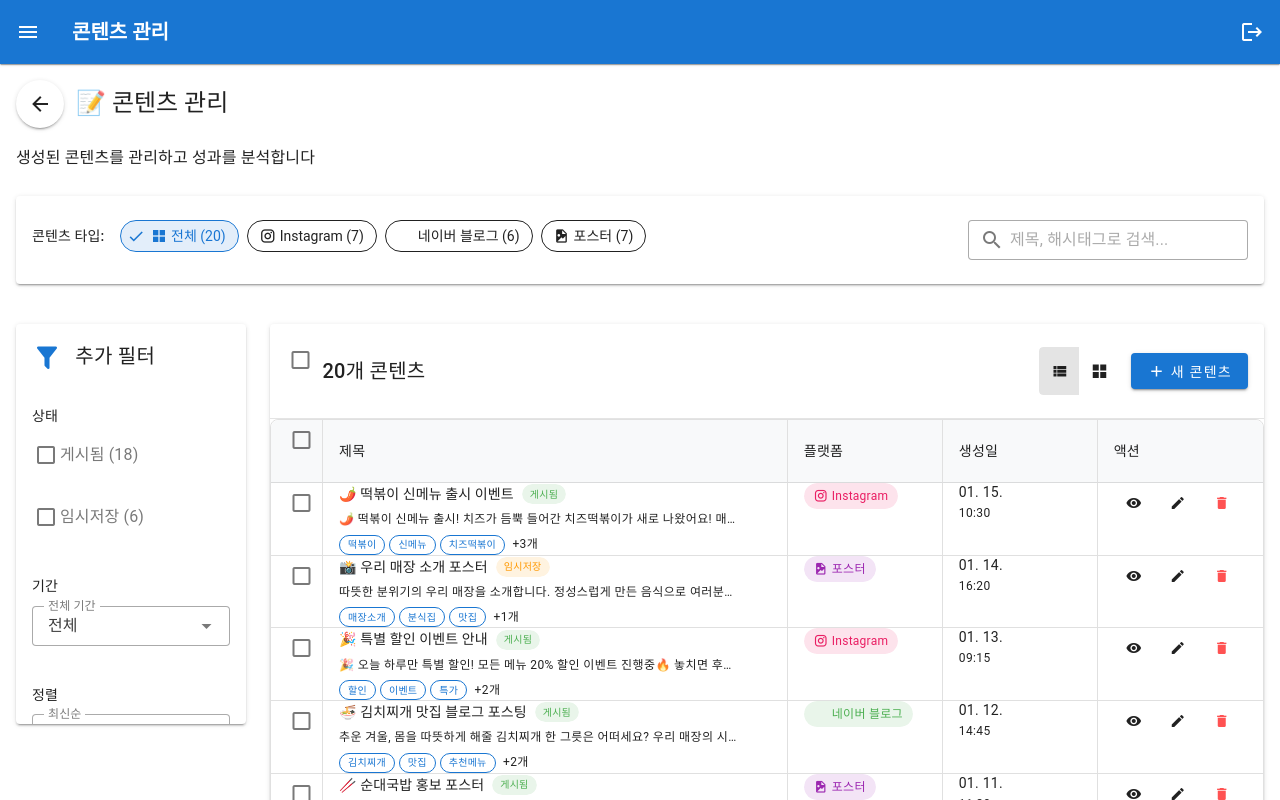
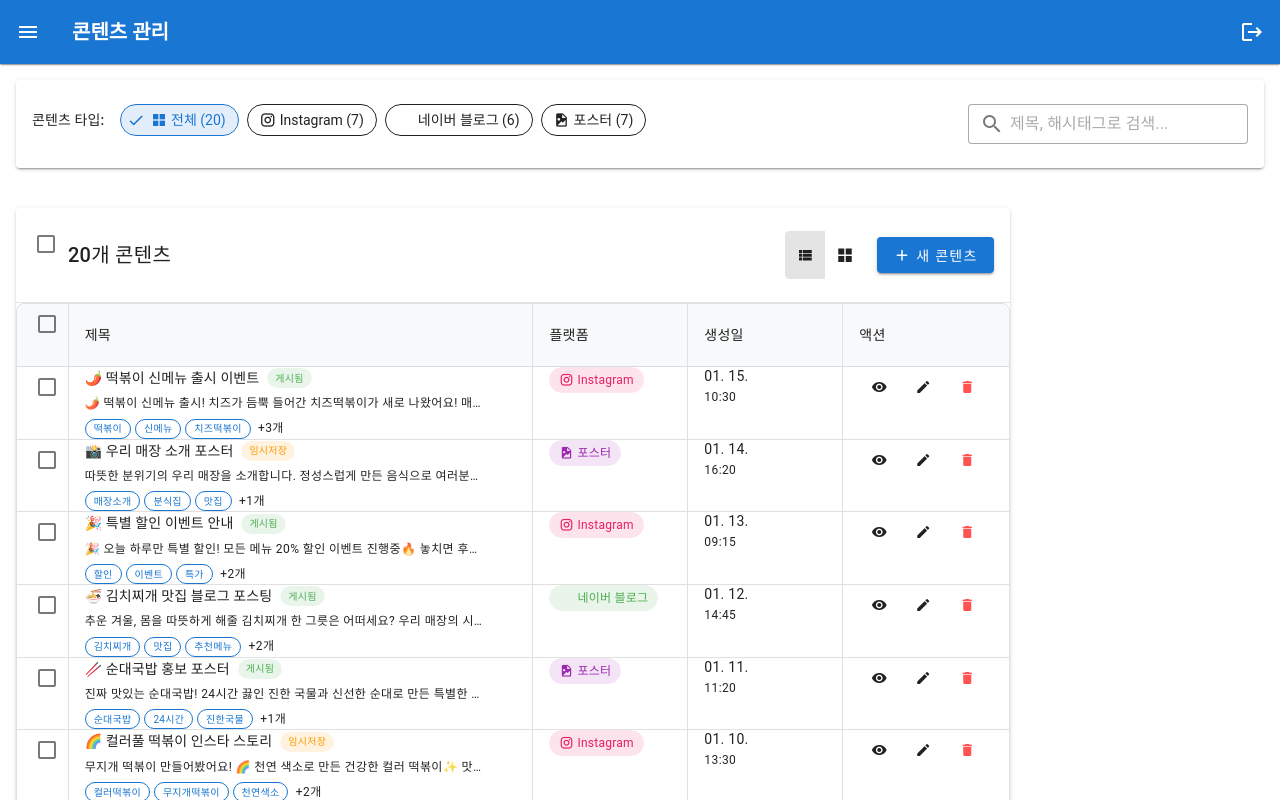
Before and after one commit to won-ktds/smarketing-frontend, a Vue app: page /content in a window 1280 px wide. Shown: the top 800 px of the page. Built offline with nearby package versions, Linux system fonts and the light colour scheme; sample sign-in values are in the browser's storage.

Commit message:
storeManagement contentmanagement edit

```diff
--- a/src/views/ContentManagementView.vue
+++ b/src/views/ContentManagementView.vue
@@ -1,23 +1,6 @@
 //* src/views/ContentManagementView.vue
 <template>
   <v-container fluid class="pa-4">
-    <!-- 페이지 헤더 -->
-    <v-row>
-      <v-col cols="12">
-        <div class="d-flex align-center mb-4">
-          <v-btn
-            icon
-            @click="$router.go(-1)"
-            class="mr-3"
-          >
-            <v-icon>mdi-arrow-left</v-icon>
-          </v-btn>
-          <h1 class="text-h5">📝 콘텐츠 관리</h1>
-        </div>
-        <p class="text-subtitle-1 grey--text">생성된 콘텐츠를 관리하고 성과를 분석합니다</p>
-      </v-col>
-    </v-row>
-
     <!-- 콘텐츠 타입 필터 (상단 이동) -->
     <v-row class="mb-4">
       <v-col cols="12">
@@ -92,74 +75,6 @@
 
     <!-- 메인 콘텐츠 영역 -->
     <v-row>
-      <!-- 좌측 사이드바 필터 - Desktop 비율 수정 -->
-      <v-col cols="12" lg="3" md="4">
-        <v-card elevation="2" height="400" class="sticky-sidebar">
-          <v-card-title class="text-h6 pa-4">
-            <v-icon class="mr-2" color="primary">mdi-filter</v-icon>
-            추가 필터
-          </v-card-title>
-
-          <v-card-text class="pa-4">
-            <!-- 상태 필터 -->
-            <div class="mb-4">
-              <div class="text-subtitle-2 mb-2">상태</div>
-              <v-checkbox
-                v-model="filters.published"
-                label="게시됨 (18)"
-                color="success"
-                @change="applyFilters"
-                density="compact"
-              />
-              <v-checkbox
-                v-model="filters.draft"
-                label="임시저장 (6)"
-                color="orange"
-                @change="applyFilters"
-                density="compact"
-              />
-            </div>
-
-            <!-- 기간 필터 -->
-            <div class="mb-4">
-              <div class="text-subtitle-2 mb-2">기간</div>
-              <v-select
-                v-model="filters.period"
-                label="전체 기간"
-                variant="outlined"
-                density="compact"
-                :items="periodOptions"
-                @update:model-value="applyFilters"
-              />
-            </div>
-
-            <!-- 정렬 필터 -->
-            <div class="mb-4">
-              <div class="text-subtitle-2 mb-2">정렬</div>
-              <v-select
-                v-model="sortBy"
-                label="최신순"
-                variant="outlined"
-                density="compact"
-                :items="sortOptions"
-                @update:model-value="applySorting"
-              />
-            </div>
-
-            <!-- 필터 초기화 -->
-            <v-btn
-              color="grey"
-              variant="outlined"
-              block
-              @click="resetFilters"
-            >
-              <v-icon class="mr-1">mdi-refresh</v-icon>
-              필터 초기화
-            </v-btn>
-          </v-card-text>
-        </v-card>
-      </v-col>
-
       <!-- 콘텐츠 목록 - Desktop 비율 수정 -->
       <v-col cols="12" lg="9" md="8">
         <v-card elevation="2">
```
